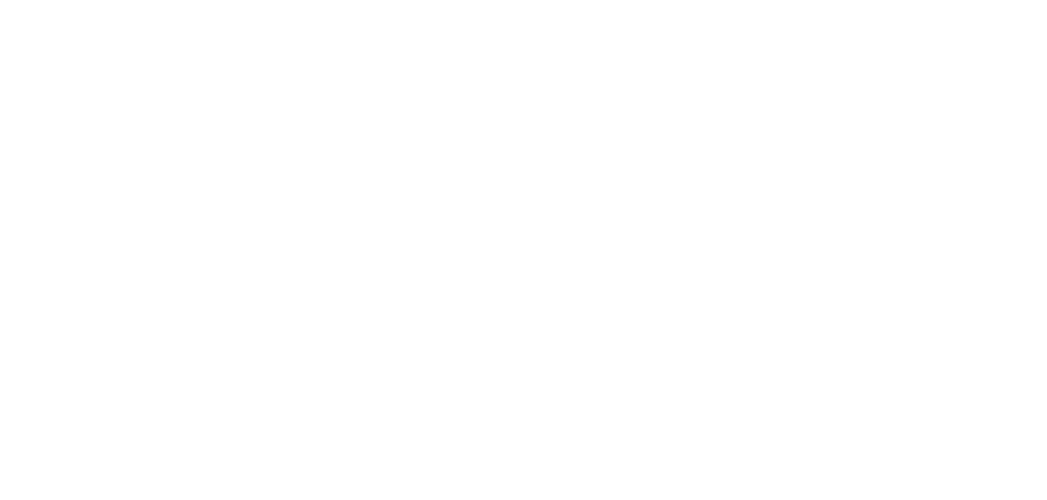
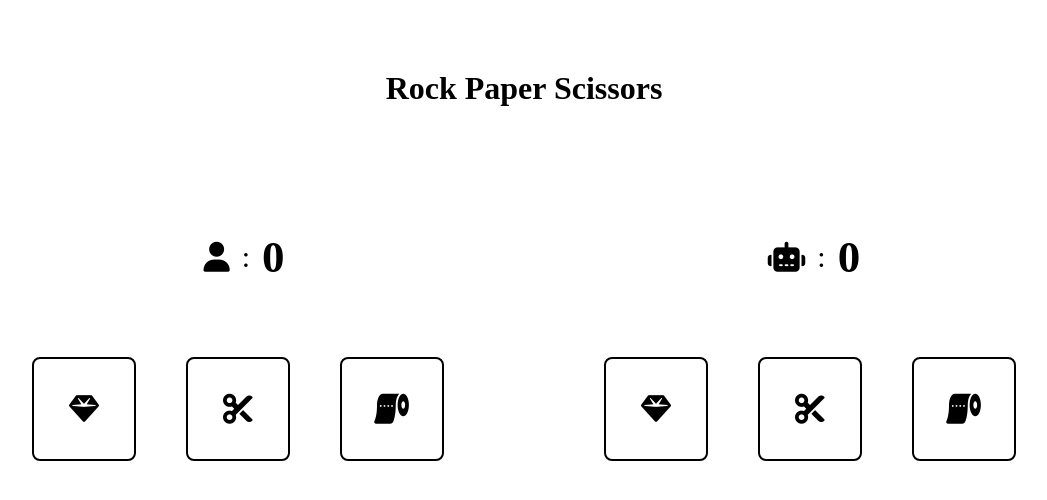
Before and after one commit to MustafaLeGrand/rock-papaer-scissors-game, a plain HTML site: page index.html in a window 1280 px wide. Shown: the whole page, without its empty margins (116-1163 px from the left). Drawn offline with Linux system fonts and the light colour scheme.

Commit message:
add CSS & HTML

```diff
--- a/assets/styles.css
+++ b/assets/styles.css
@@ -0,0 +1,78 @@
+* {
+    padding: 0;
+    margin: 0;
+}
+
+.title {
+    display: flex;
+    justify-content: center;
+    padding-top: 70px;
+}
+
+.scores {
+    display: flex;
+    justify-content: center;
+    align-items: center;
+    padding-top: 150px;
+}
+
+.computerScore, .playerScore{
+    display: flex;
+    font-size: 30px;
+    justify-content: center;
+    align-items: center;
+    gap: 12px;
+}
+
+.playerScore {
+    padding-right: 560px;
+    position: fixed;
+}
+
+.computerScore {
+    position: fixed;
+    padding-left: 580px;
+}
+
+.options {
+    padding-top: 100px;
+    display: flex;
+    gap: 160px;
+    justify-content: center;
+    align-items: center;
+}
+
+.box {
+    width: 100px;
+    height: 100px;
+    border: solid 2px black;
+    border-radius: 8px;
+    display: flex;
+    justify-content: center;
+    align-items: center;
+}
+
+.userOptions, .computerOptions {
+    display: flex;
+    gap: 50px;
+}
+
+.icon:hover {
+    cursor: pointer;
+}
+
+.icon.fa-scissors:hover {
+    color: rgb(252, 1, 1);
+}
+
+.icon.fa-toilet-paper:hover {
+    color: rgb(246, 240, 240);
+}
+
+.icon.fa-gem:hover {
+    color: #009ffd;
+}
+
+.fa-gem, .fa-scissors, .fa-toilet-paper {
+    font-size: 30px;
+}
--- a/index.html
+++ b/index.html
@@ -5,9 +5,40 @@
     <meta http-equiv="X-UA-Compatible" content="IE=edge">
     <meta name="viewport" content="width=device-width, initial-scale=1.0">
     <link rel="stylesheet" href="./assets/styles.css">
-    <title>Document</title>
+    <title>Rock Paper Scissors</title>
 </head>
 <body>
+    <h1 class="title">Rock Paper Scissors</h1>
+    <div class="scores">
+        <div class="playerScore"><i class="fa-solid fa-user"></i>:<h2>0</h2></div>
+        <div class="computerScore"><i class="fa-solid fa-robot"></i>:<h2>0</h2></div>
+    </div>
+    <div class="options">
+        <div class="userOptions">
+            <div class="box">
+                <i class="icon fa-solid fa-gem"></i>
+            </div>
+            <div class="box">
+                <i class="icon fa-solid fa-scissors"></i>
+            </div>
+            <div class="box">
+                <i class="icon fa-solid fa-toilet-paper"></i>
+            </div>
+        </div>
+        <div class="computerOptions">
+            <div class="box">
+                <i class="fa-solid fa-gem"></i>
+            </div>
+            <div class="box">
+                <i class="fa-solid fa-scissors"></i>
+            </div>
+            <div class="box">
+                <i class="fa-solid fa-toilet-paper"></i>
+            </div>
 
+        </div>
+    </div>
+
+    <script src="https://kit.fontawesome.com/a64d0117c4.js" crossorigin="anonymous"></script>
 </body>
 </html>
```
Also changed, not shown: main.js (+12 -20 lines).
